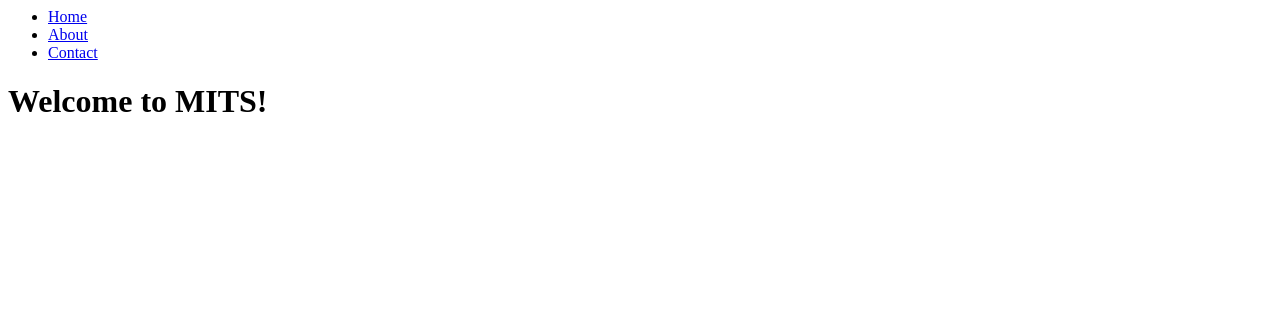
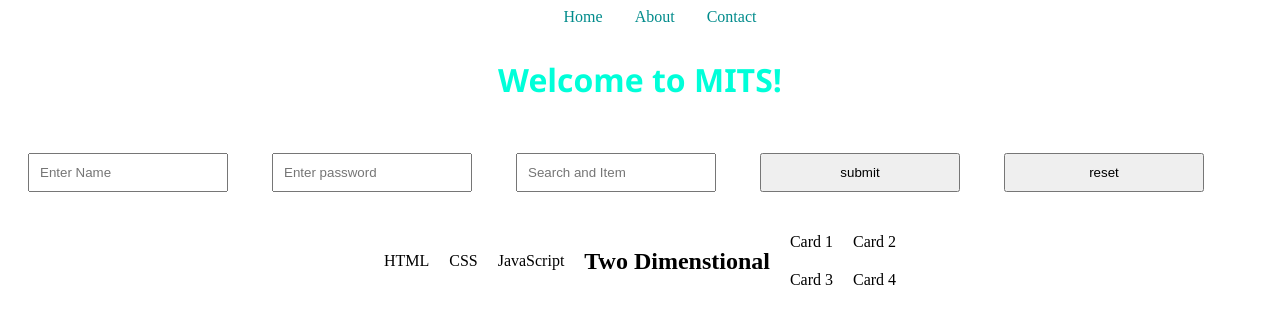
Before and after one commit to HridyaKK/MERN, a plain HTML site: page index.html in a window 1280 px wide. Drawn offline with Linux system fonts and the light colour scheme.

Commit message:
Set up Express backend and update frontend files

```diff
--- a/index.css
+++ /dev/null
@@ -1,31 +0,0 @@
-
-h1 {
-    color: darkcyan;
-    text-align: center;
-    font-family: 'Segoe UI', Tahoma, Geneva, Verdana, sans-serif;
-    font-size: 2rem;
-    font-weight: 600;
-    margin-top: 2rem;
-    margin-bottom: 2rem;
-}
-
-.nav-links {
-    list-style: none;
-    display: flex;
-    justify-content: center;
-    color: darkcyan;
-
-}
-
-.nav-links li {
-    margin-left: 1rem;
-    margin-right: 1rem;
-
-}
-
-.nav-links li a {
-    text-decoration: none;
-    color: darkcyan;
-    text-decoration: none;
-
-}
--- a/index.html
+++ b/index.html
@@ -3,7 +3,7 @@
         <meta charset="UTF-8">
         <meta name="viewport" content="width=device-width, initial-scale=1.0">
         <title>Document</title>
-        <link rel="stylesheet" href="styles.css">
+        <link rel="stylesheet" href="style.css">
     </head>
     <body>
         <header>
@@ -16,6 +16,28 @@
             </nav>
         </header>
         <h1>Welcome to MITS!</h1>
-        <script src="index.js"> </script>
+        <script src="script.js"> </script>
+        <form action="">
+        <input type="text" name="fname" placeholder="Enter Name" class="inputclass">
+        <input type="password" name="lanme" placeholder="Enter password" class="inputclass">
+        <input type="search" name="sr" placeholder="Search and Item" class="inputclass">
+        <input type="button" value="submit" class="inputclass">
+        <input type="reset" value="reset" class="inputclass">
+
+    </form>
+    <div class="container">
+        <div>HTML</div>
+        <div>CSS</div>
+        <div>JavaScript</div>
+
+
+        <h2>Two Dimenstional</h2>
+
+        <div class="grid">
+            <div>Card 1</div>
+            <div>Card 2</div>
+            <div>Card 3</div>
+            <div>Card 4</div>
+        </div>
     </body>
 </html>
--- /dev/null
+++ b/style.css
@@ -0,0 +1,50 @@
+
+h1 {
+    color: rgb(0, 255, 217);
+    text-align: center;
+    font-family: 'Segoe UI', Tahoma, Geneva, Verdana, sans-serif;
+    font-size: 2rem;
+    font-weight: 600;
+    margin-top: 2rem;
+    margin-bottom: 2rem;
+}
+
+.nav-links {
+    list-style: none;
+    display: flex;
+    justify-content: center;
+    color: darkcyan;
+
+}
+
+.nav-links li {
+    margin-left: 1rem;
+    margin-right: 1rem;
+
+}
+
+.nav-links li a {
+    text-decoration: none;
+    color: darkcyan;
+    text-decoration: none;
+
+}
+
+    .inputclass {
+    padding: 10px;
+    margin: 20px;
+    width: 200px;
+}
+
+.container {
+    display: flex;
+    justify-content: center;
+    align-items: center;
+    gap: 20px;
+}
+
+.grid {
+    display: grid;
+    grid-template-columns: repeat(2, 1fr);
+    gap: 20px;;;
+}
```
Also changed, not shown: backend/server/package.json (added, +22 -0 lines), backend/server/server.js (added, +26 -0 lines), script.js (added), 3 other files.
